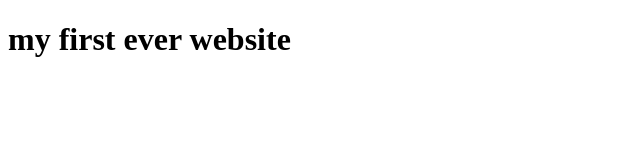
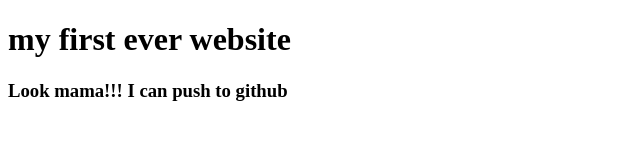
Before and after one commit to Chyshahriar/my-first-website, a plain HTML site: page index.html in a window 1280 px wide. Shown: the whole page, without its empty margins (0-640 px from the left). Drawn offline with Linux system fonts and the light colour scheme.

Commit message:
learned github

```diff
--- a/index.html
+++ b/index.html
@@ -7,5 +7,6 @@
 </head>
 <body>
     <h1>my first ever website</h1>
+    <h3>Look mama!!! I can push to github</h3>
 </body>
 </html>
```
